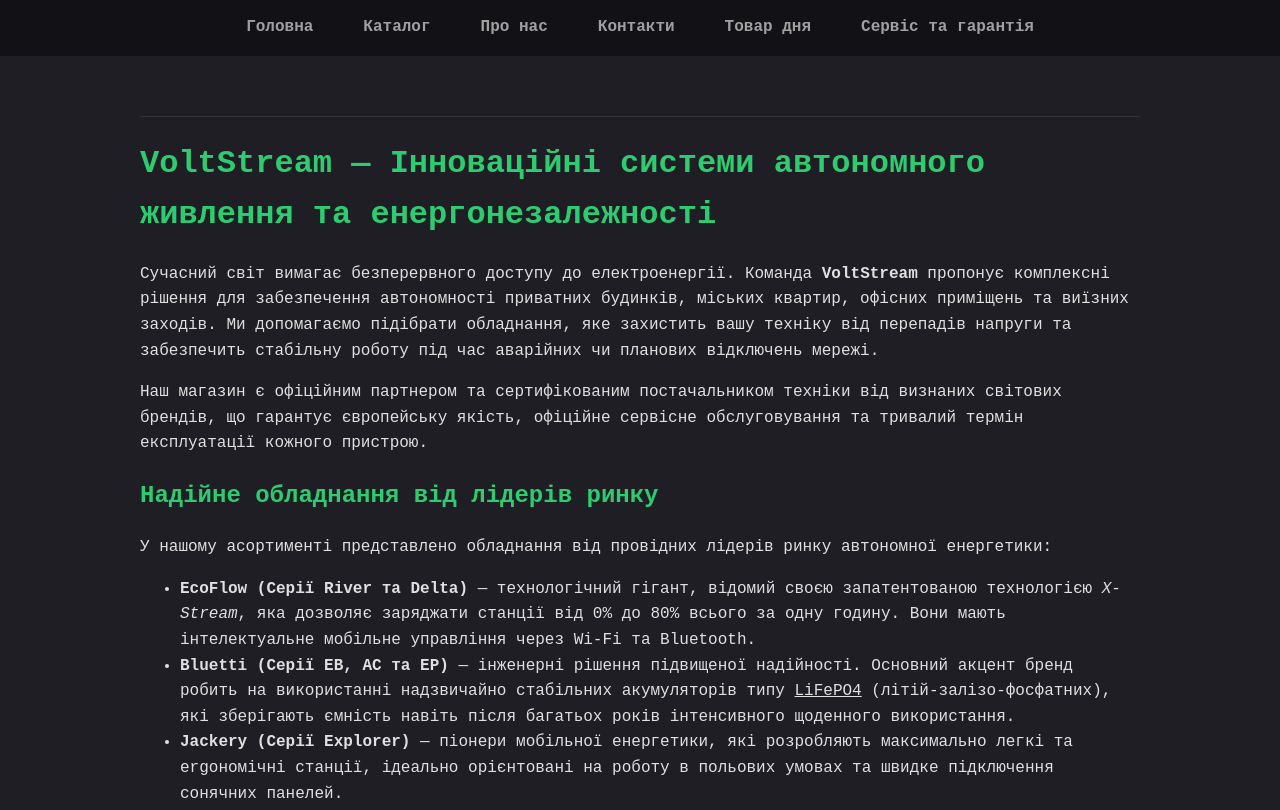
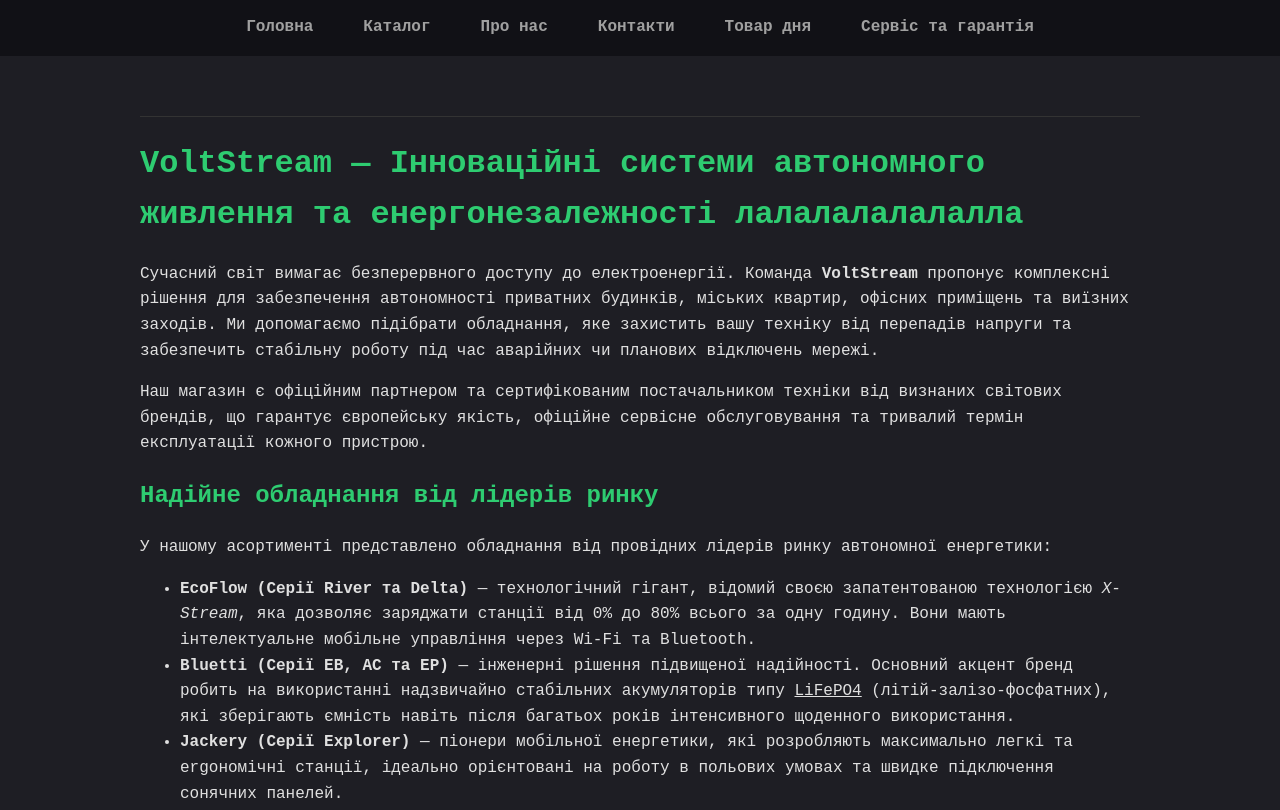
Before and after one commit to antonklopov2006-cpu/voltstream-lab3.1, a plain HTML site: page index.html in a window 1280 px wide. Shown: the top 810 px of the page. Drawn offline with Linux system fonts and the light colour scheme.

Commit message:
Update index.html

```diff
--- a/index.html
+++ b/index.html
@@ -22,7 +22,7 @@
 
         <hr>
 
-        <h1>VoltStream — Інноваційні системи автономного живлення та енергонезалежності</h1>
+        <h1>VoltStream — Інноваційні системи автономного живлення та енергонезалежності лалалалалалалла</h1>
 
         <p>Сучасний світ вимагає безперервного доступу до електроенергії. Команда <strong>VoltStream</strong> пропонує комплексні рішення для забезпечення автономності приватних будинків, міських квартир, офісних приміщень та виїзних заходів. Ми допомагаємо підібрати обладнання, яке захистить вашу техніку від перепадів напруги та забезпечить стабільну роботу під час аварійних чи планових відключень мережі.</p>
 
```
